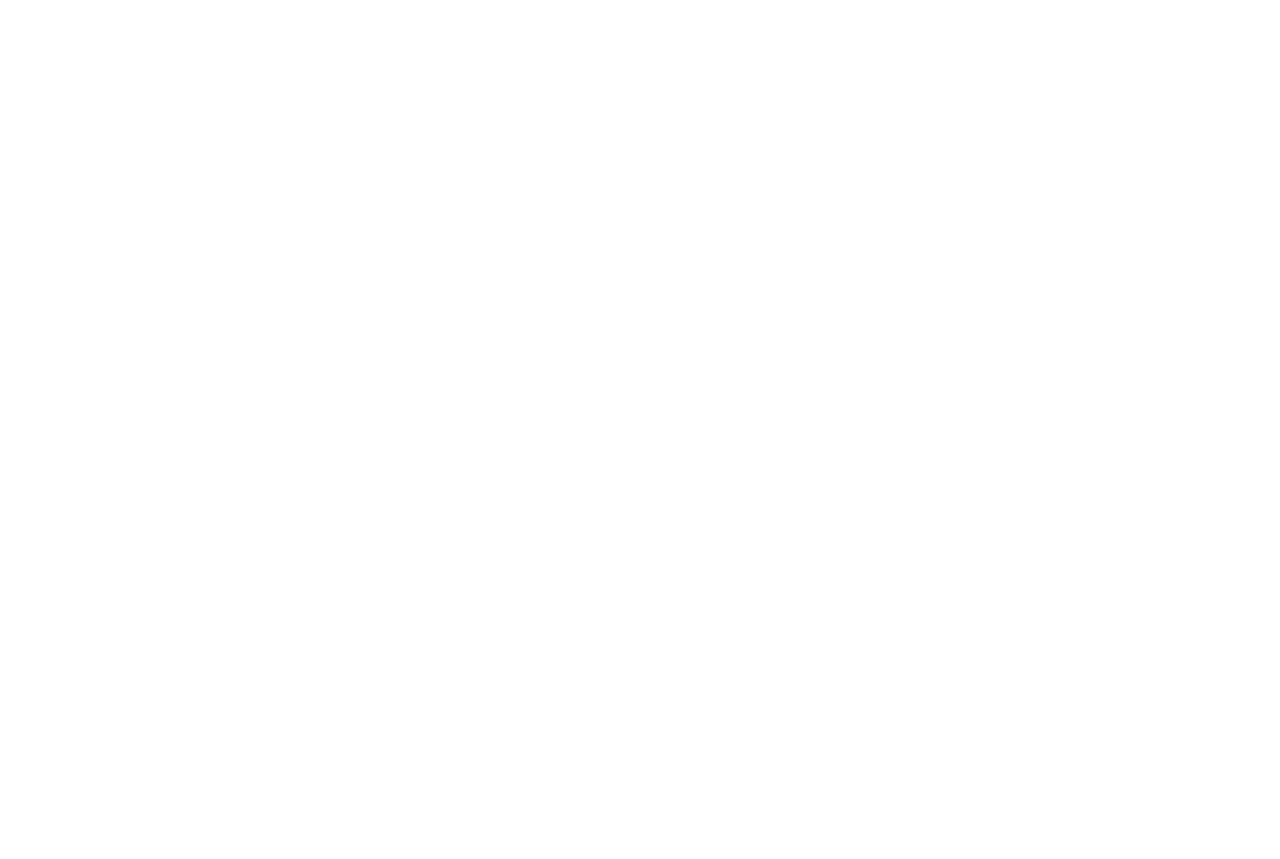
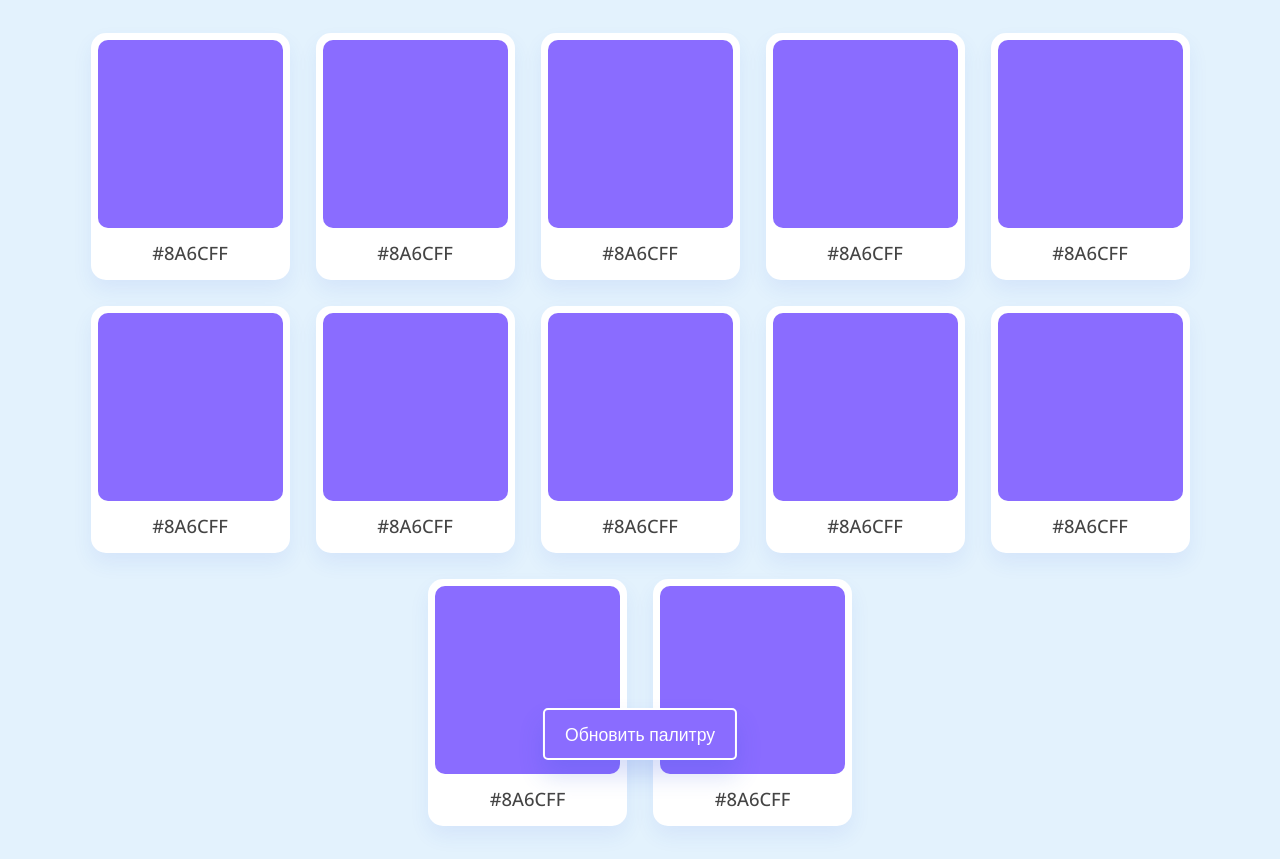
Before and after one commit to NadyaKir/Palette-Generator, a plain HTML site: page index.html in a window 1280 px wide. Before the commit the page ends 800 px from the top, so only its background shows below. Drawn offline with nearby package versions, Linux system fonts and the light colour scheme.

Commit message:
feat: add layout

```diff
--- a/css/style.css
+++ b/css/style.css
@@ -0,0 +1,71 @@
+/* Import Google font */
+@import url("https://fonts.googleapis.com/css2?family=Open+Sans:wght@400;500;600&display=swap");
+* {
+  margin: 0;
+  padding: 0;
+  box-sizing: border-box;
+  font-family: "Open Sans", sans-serif;
+}
+
+body {
+  background: #e3f2fd;
+}
+
+.container {
+  display: flex;
+  flex-wrap: wrap;
+  justify-content: center;
+  margin: 20px;
+}
+
+.color {
+  background: #fff;
+  list-style: none;
+  margin: 13px;
+  padding: 7px;
+  border-radius: 15px;
+  text-align: center;
+  box-shadow: 0 10px 20px rgba(52, 87, 220, 0.08);
+  cursor: pointer;
+  transition: transform 0.3s ease;
+}
+
+.color:active {
+  transform: scale(0.95);
+}
+
+.color:hover {
+  filter: brightness(106%);
+}
+
+.rect-box {
+  width: 185px;
+  height: 188px;
+  background: #8a6cff;
+  border-radius: 10px;
+}
+
+.hex-value {
+  display: block;
+  color: #444;
+  margin: 12px 0 8px;
+  font-size: 1.15rem;
+  font-weight: 500;
+}
+
+.refresh-btn {
+  position: fixed;
+  left: 50%;
+  bottom: 40px;
+  outline: none;
+  color: #fff;
+  cursor: pointer;
+  border-radius: 5px;
+  font-size: 1.1rem;
+  font-weight: 500;
+  padding: 12px 20px;
+  background: #8a6cff;
+  border: 2px solid #fff;
+  box-shadow: 0 15px 25px rgba(52, 87, 220, 0.2);
+  transform: translateX(-50%);
+}
--- a/index.html
+++ b/index.html
@@ -5,7 +5,59 @@
     <meta http-equiv="X-UA-Compatible" content="IE=edge" />
     <meta name="viewport" content="width=device-width, initial-scale=1.0" />
     <link rel="stylesheet" href="css/style.css" />
-    <title>Document</title>
+    <title>Генератор палитры</title>
   </head>
-  <body></body>
+  <body>
+    <ul class="container">
+      <li class="color">
+        <div class="rect-box"></div>
+        <span class="hex-value">#8A6CFF</span>
+      </li>
+      <li class="color">
+        <div class="rect-box"></div>
+        <span class="hex-value">#8A6CFF</span>
+      </li>
+      <li class="color">
+        <div class="rect-box"></div>
+        <span class="hex-value">#8A6CFF</span>
+      </li>
+      <li class="color">
+        <div class="rect-box"></div>
+        <span class="hex-value">#8A6CFF</span>
+      </li>
+      <li class="color">
+        <div class="rect-box"></div>
+        <span class="hex-value">#8A6CFF</span>
+      </li>
+      <li class="color">
+        <div class="rect-box"></div>
+        <span class="hex-value">#8A6CFF</span>
+      </li>
+      <li class="color">
+        <div class="rect-box"></div>
+        <span class="hex-value">#8A6CFF</span>
+      </li>
+      <li class="color">
+        <div class="rect-box"></div>
+        <span class="hex-value">#8A6CFF</span>
+      </li>
+      <li class="color">
+        <div class="rect-box"></div>
+        <span class="hex-value">#8A6CFF</span>
+      </li>
+      <li class="color">
+        <div class="rect-box"></div>
+        <span class="hex-value">#8A6CFF</span>
+      </li>
+      <li class="color">
+        <div class="rect-box"></div>
+        <span class="hex-value">#8A6CFF</span>
+      </li>
+      <li class="color">
+        <div class="rect-box"></div>
+        <span class="hex-value">#8A6CFF</span>
+      </li>
+    </ul>
+    <button class="refresh-btn">Обновить палитру</button>
+  </body>
 </html>
```
